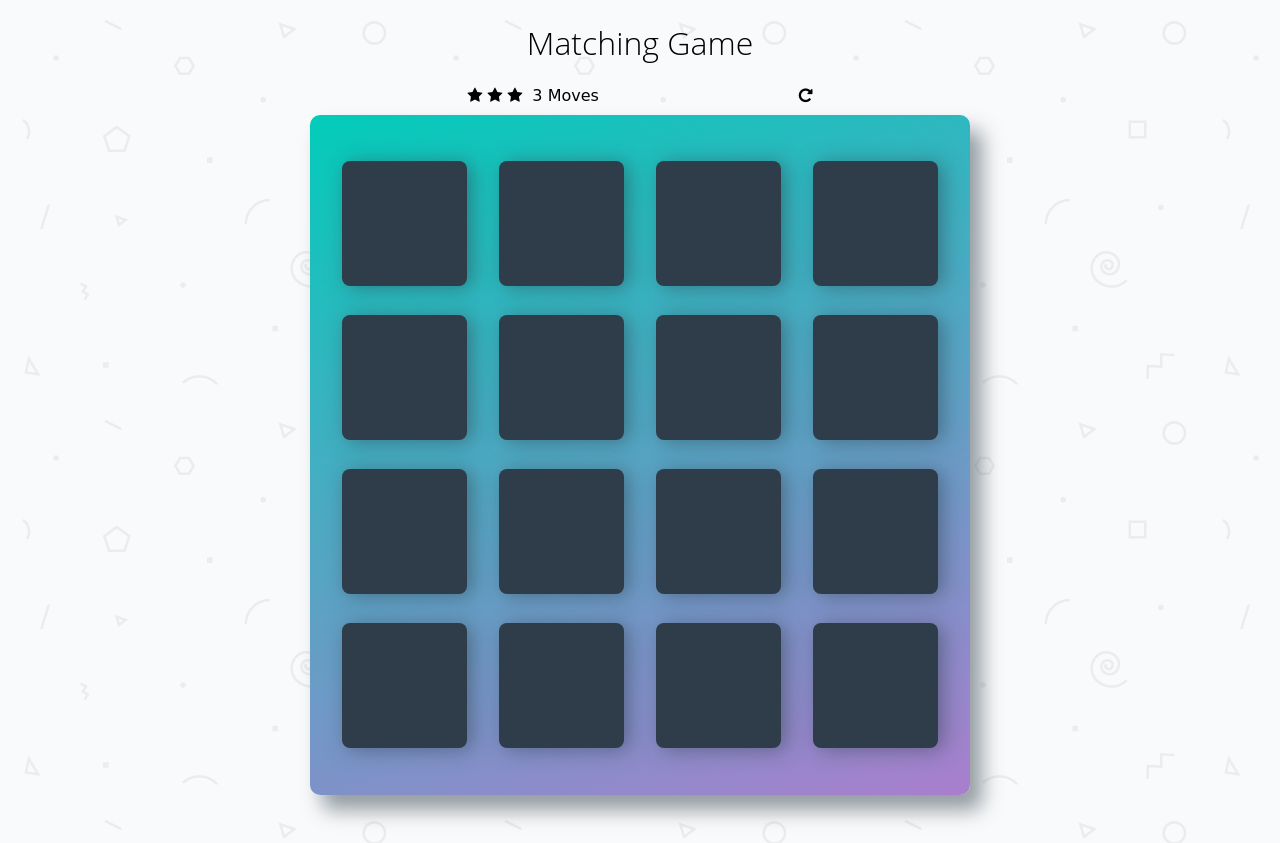
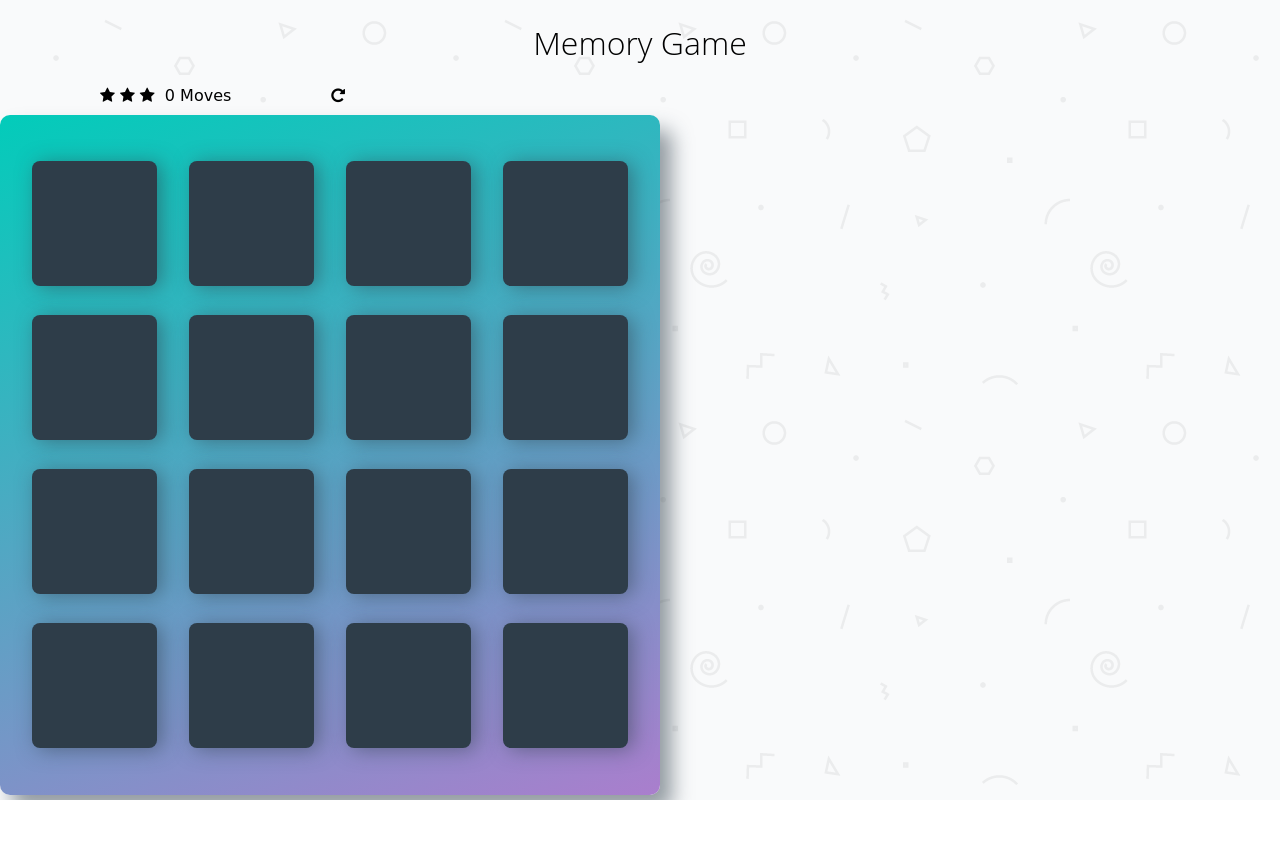
Before and after one commit to Prabald/fend-project-memory-game, a plain HTML site: page index.html in a window 1280 px wide. After the commit the page ends 800 px from the top, so only its background shows below. Drawn offline with Linux system fonts and the light colour scheme; a web font is replaced by a local one.

Commit message:
Other Changes

```diff
--- a/css/app.css
+++ b/css/app.css
@@ -86,7 +86,9 @@ h1 {
  */
 
 .score-panel {
-    text-align: left;
+    text-align: center;
+    align-content: center;
+    align-items: center;
     width: 345px;
     margin-bottom: 10px;
 }
--- a/index.html
+++ b/index.html
@@ -4,18 +4,21 @@
     <meta charset="utf-8">
     <title>Matching Game</title>
     <meta name="description" content="">
+        <link rel="stylesheet" href="css/app.css">
+
     <link rel="stylesheet prefetch" href="https://maxcdn.bootstrapcdn.com/font-awesome/4.6.1/css/font-awesome.min.css">
     <link rel="stylesheet prefetch" href="https://fonts.googleapis.com/css?family=Coda">
-    <link rel="stylesheet" href="css/app.css">
+
     <script src="js/jquery-3.3.1.js"></script>
 </head>
 <body onload="createDeck()">
 
     <div class="container">
         <header>
-            <h1>Matching Game</h1>
+            <h1>Memory Game </h1>
         </header>
 
+  </div>
         <section class="score-panel">
         	<ul class="stars">
         		<li><i class="fa fa-star"></i></li>
@@ -23,67 +26,19 @@
         		<li><i class="fa fa-star"></i></li>
         	</ul>
 
-        	<span class="moves">3</span> Moves
+        	<span class="moves">0</span> Moves
 
             <div class="restart">
         		<i class="fa fa-repeat"></i>
         	</div>
         </section>
 
-        <ul class="deck" id="d">
-          <!--  <li class="card">
-                <i class="fa fa-diamond"></i>
-            </li>
-            <li class="card">
-                <i class="fa fa-paper-plane-o"></i>
-            </li>
-            <li class="card match">
-                <i class="fa fa-anchor"></i>
-            </li>
-            <li class="card">
-                <i class="fa fa-bolt"></i>
-            </li>
-            <li class="card">
-                <i class="fa fa-cube"></i>
-            </li>
-            <li class="card match">
-                <i class="fa fa-anchor"></i>
-            </li>
-            <li class="card">
-                <i class="fa fa-leaf"></i>
-            </li>
-            <li class="card">
-                <i class="fa fa-bicycle"></i>
-            </li>
-            <li class="card">
-                <i class="fa fa-diamond"></i>
-            </li>
-            <li class="card">
-                <i class="fa fa-bomb"></i>
-            </li>
-            <li class="card">
-                <i class="fa fa-leaf"></i>
-            </li>
-            <li class="card">
-                <i class="fa fa-bomb"></i>
-            </li>
-            <li class="card open show">
-                <i class="fa fa-bolt"></i>
-            </li>
-            <li class="card">
-                <i class="fa fa-bicycle"></i>
-            </li>
-            <li class="card">
-                <i class="fa fa-paper-plane-o"></i>
-            </li>
-            <li class="card">
-                <i class="fa fa-cube"></i>
-            </li>
-            !-->
+        <ul class="deck" >
+
         </ul>
-    </div>
 
-    <script src="js/app.js"></script>
+
+        <script src="js/app.js"></script>
 
 </body>
 </html>
--- a/js/app.js
+++ b/js/app.js
@@ -83,7 +83,7 @@ function Match(){
 
     if(hasWon())
         {
-            console.log("Congrats! You won.");
+            $("#myModal").modal();
             resetGame();
         }
 }
```
